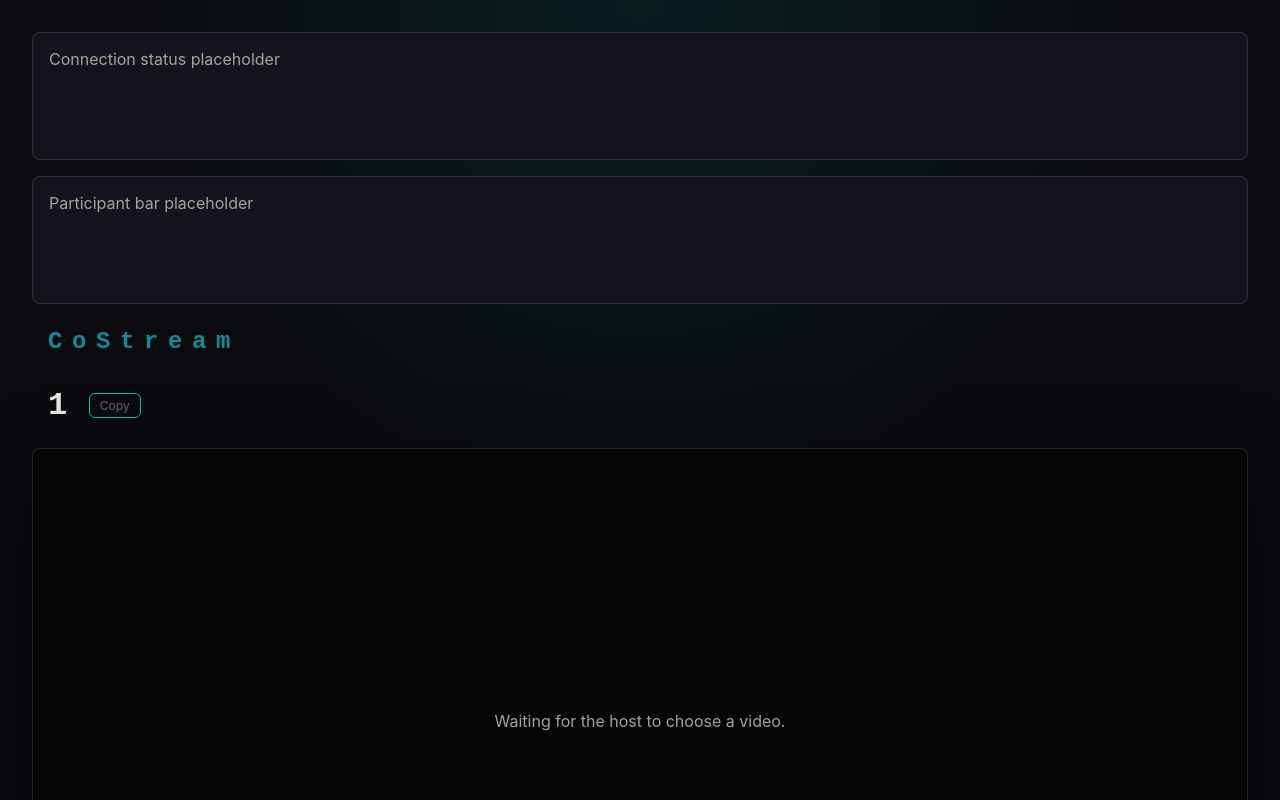
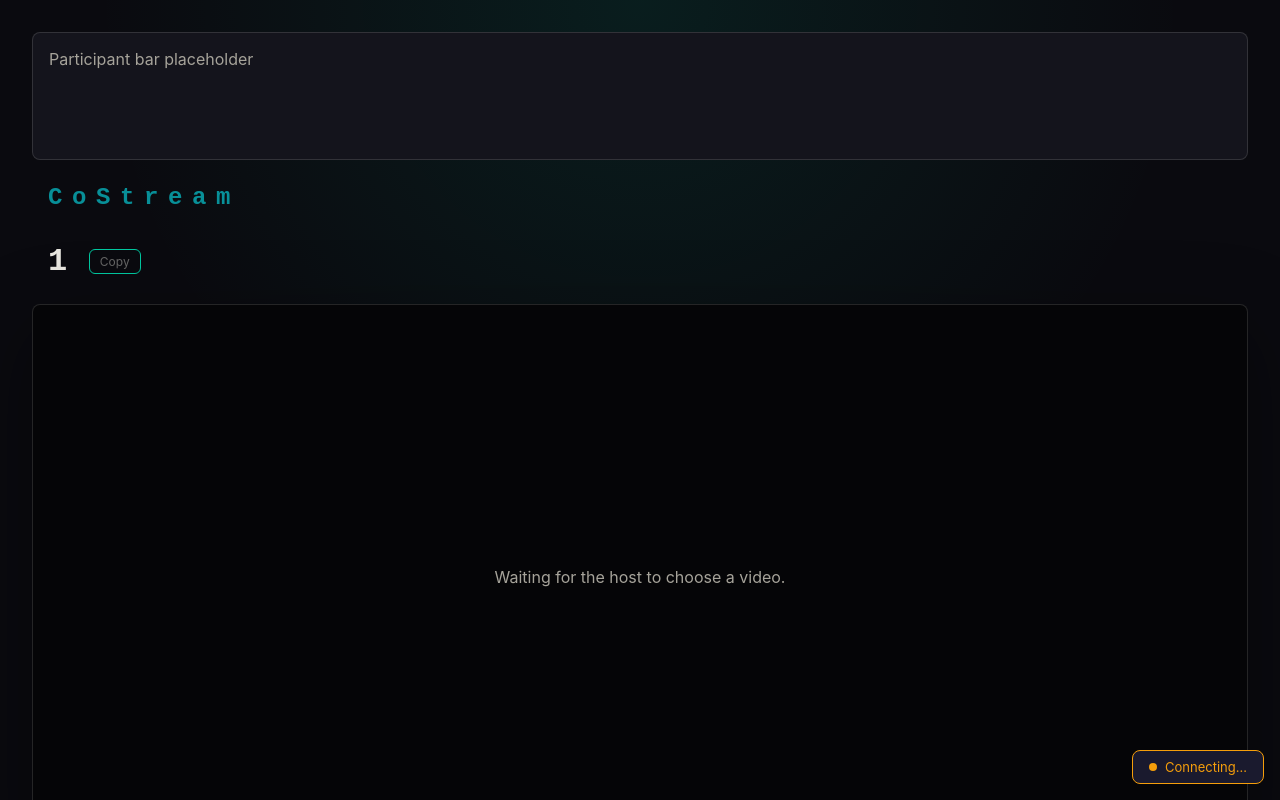
Before and after one commit to himank-2409/costream-frontend, a React (Vite) app: page /room/1 in a window 1280 px wide. Shown: the top 800 px of the page. Built offline with nearby package versions, Linux system fonts and the light colour scheme; no server answers.

Commit message:
Enhance ConnectionStatus to show dynamic connection states
Refactor ConnectionStatus component to display connection status with dynamic labels and styles.

```diff
--- a/src/components/ConnectionStatus.jsx
+++ b/src/components/ConnectionStatus.jsx
@@ -1,8 +1,47 @@
-// Placeholder for websocket and room connection state.
-export default function ConnectionStatus() {
+import { useEffect, useState } from 'react';
+
+export default function ConnectionStatus({ status }) {
+  const [visible, setVisible] = useState(false);
+
+  useEffect(() => {
+    // Only show when not connected
+    setVisible(status && status !== 'connected');
+  }, [status]);
+
+  if (!visible) return null;
+
+  const labels = {
+    connecting: { text: 'Connecting...', color: '#f59e0b' },
+    reconnecting: { text: 'Reconnecting...', color: '#f59e0b' },
+    disconnected: { text: 'Disconnected', color: '#ef4444' },
+  };
+
+  const current = labels[status] || labels.connecting;
+
   return (
-    <section className="placeholder-card" aria-label="Connection status">
-      Connection status placeholder
-    </section>
+    <div style={{
+      position: 'fixed',
+      bottom: '1rem',
+      right: '1rem',
+      background: '#1a1a2e',
+      border: `1px solid ${current.color}`,
+      borderRadius: '8px',
+      padding: '8px 16px',
+      display: 'flex',
+      alignItems: 'center',
+      gap: '8px',
+      fontSize: '13px',
+      color: current.color,
+      zIndex: 999,
+    }}>
+      <span style={{
+        width: '8px',
+        height: '8px',
+        borderRadius: '50%',
+        background: current.color,
+        display: 'inline-block',
+      }} />
+      {current.text}
+    </div>
   );
 }
```
